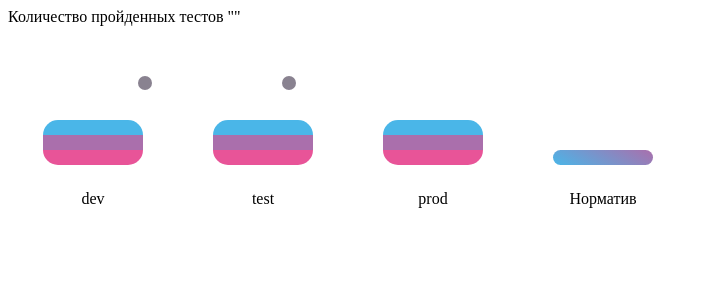
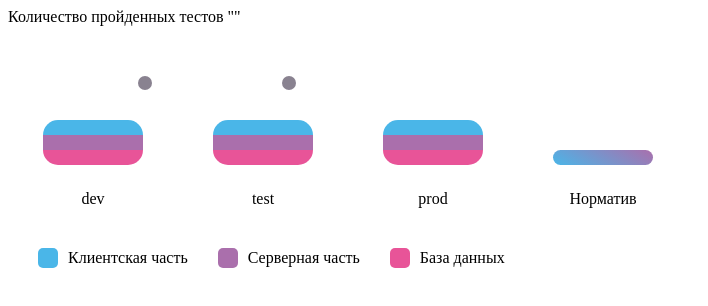
Before and after one commit to ktihonov93/test-chart, a React (Create React App) app: page / in a window 1280 px wide. Shown: the top 306 px of the page, without its empty margins (0-708 px from the left). Built offline with nearby package versions, Linux system fonts and the light colour scheme; no server answers; the HTML template or start-up script is replaced by a standard one.

Commit message:
add footer

```diff
--- a/src/App.css
+++ b/src/App.css
@@ -1,3 +1,8 @@
 .diffs{
     display: flex;
 }
+
+.footers{
+    margin-top: 40px;
+    display: flex;
+}
--- a/src/App.jsx
+++ b/src/App.jsx
@@ -3,6 +3,7 @@ import axios from "axios";
 import GraphList from './Components/GraphList';
 import Difference from "./Components/Difference";
 import Header from "./Components/Header"
+import Footer from "./Components/Footer"
 import './App.css';
 
 function App() {
@@ -40,13 +41,22 @@ function App() {
 
   return (
     <div className="App">
+
       <Header title = {testVolume != null && testVolume.title}/>
+
       <div className="diffs">
         <Difference diff = {firstDiff} />
         <Difference diff = {secondDiff} />
       </div>
 
       <GraphList testVolume = {testVolume} maxSum = {maxSum} />
+
+      <div className="footers">
+          <Footer line = "Клиентская часть" color="#4ab6e8" />
+          <Footer line = "Серверная часть" color="#aa6fac" />
+          <Footer line = "База данных" color="#e85498" />
+      </div>
+
     </div>
   );
 }
--- /dev/null
+++ b/src/Components/Footer.css
@@ -0,0 +1,12 @@
+.Footer{
+    display: flex;
+    margin-left: 30px;;
+    align-items: center;
+}
+
+.color{
+    height: 20px;
+    width: 20px;
+    margin-right: 10px;
+    border-radius: 5px;
+}
--- /dev/null
+++ b/src/Components/Footer.jsx
@@ -0,0 +1,14 @@
+import React from "react";
+import './Footer.css'
+
+function Footer({ line, color }){
+
+    return (
+        <div className="Footer">
+            <div className="color" style={{backgroundColor: color}}></div>
+            <div className="line">{line}</div>
+        </div>
+    )
+}
+
+export default Footer;
```
